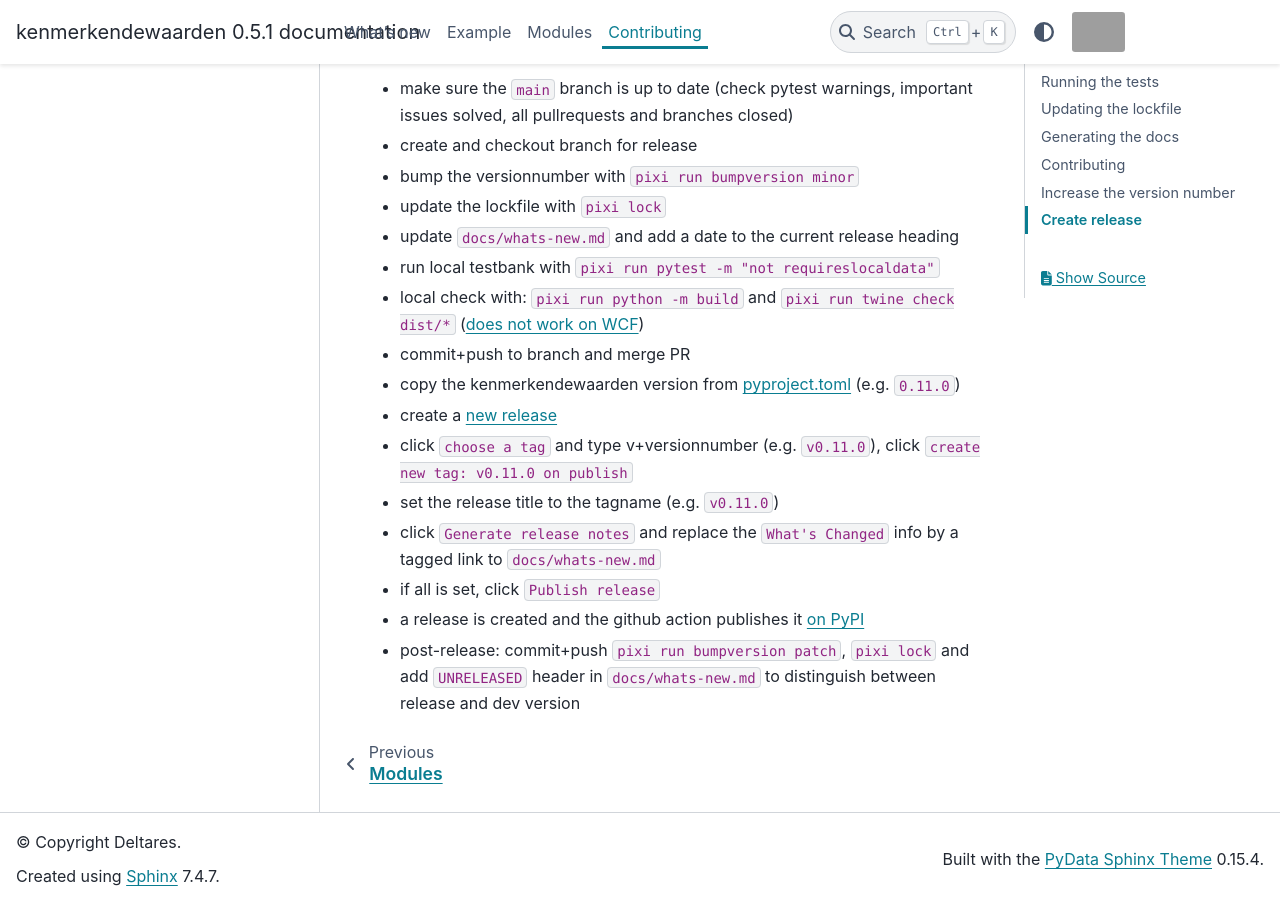
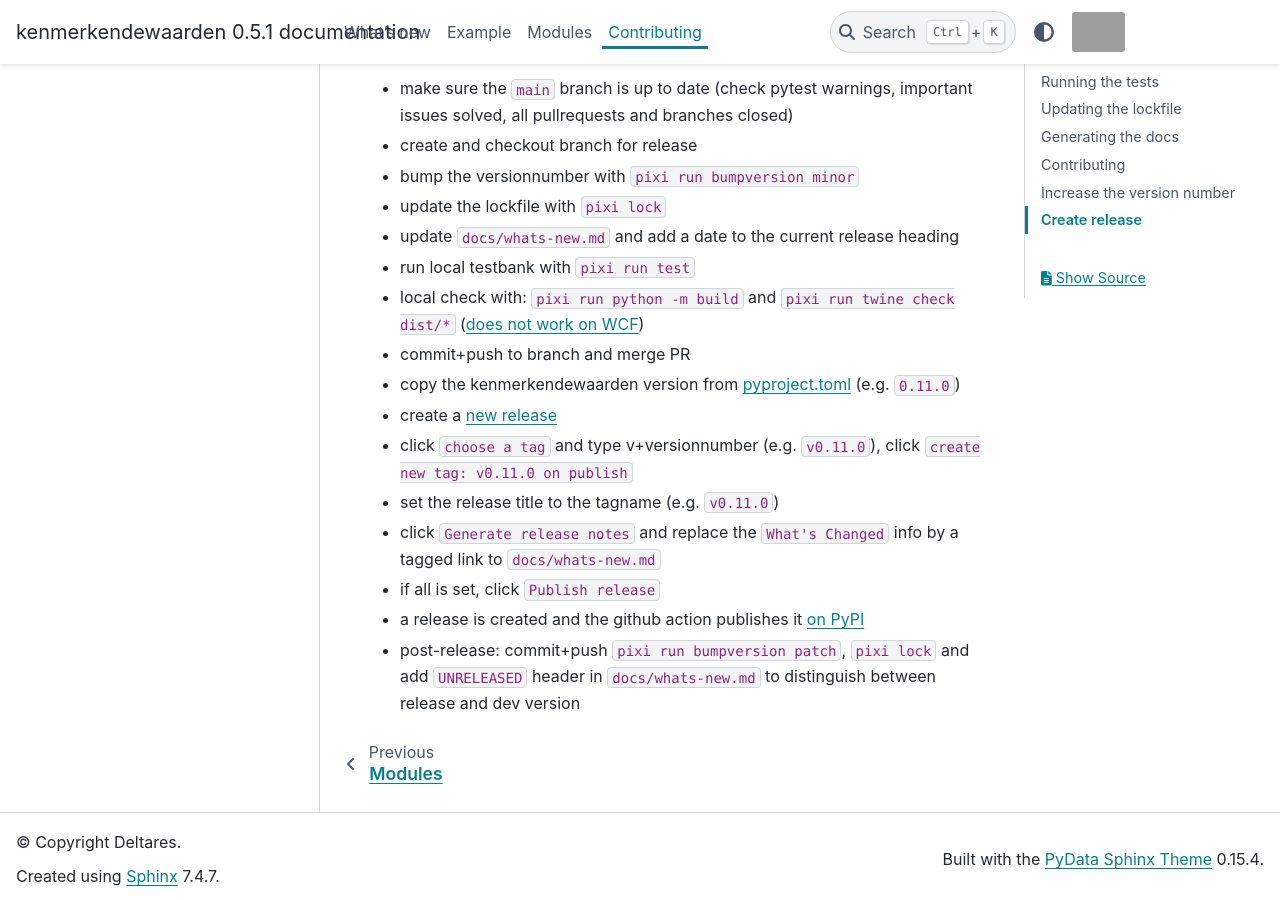
Before and after one commit to Deltares-research/kenmerkendewaarden, a Sphinx documentation site: the page built from docs/CONTRIBUTING.md, in a window 1280 px wide and 900 px high, scrolled down 2514 px. Built offline with Sphinx 7.4.7 and the PyData theme 0.15.4, drawn with Linux system fonts in a browser that asks for light colours; grey boxes are pictures that could not be loaded.

Commit message:
update contributing docs

```diff
--- a/docs/CONTRIBUTING.md
+++ b/docs/CONTRIBUTING.md
@@ -76,7 +76,7 @@ pixi run docs-build
 - bump the versionnumber with `pixi run bumpversion minor`
 - update the lockfile with `pixi lock`
 - update `docs/whats-new.md` and add a date to the current release heading
-- run local testbank with `pixi run pytest -m "not requireslocaldata"`
+- run local testbank with `pixi run test`
 - local check with: `pixi run python -m build` and `pixi run twine check dist/*` ([does not work on WCF](https://github.com/pypa/setuptools/issues/4133))
 - commit+push to branch and merge PR
 - copy the kenmerkendewaarden version from [pyproject.toml](https://github.com/Deltares-research/kenmerkendewaarden/blob/main/pyproject.toml) (e.g. `0.11.0`)
```
